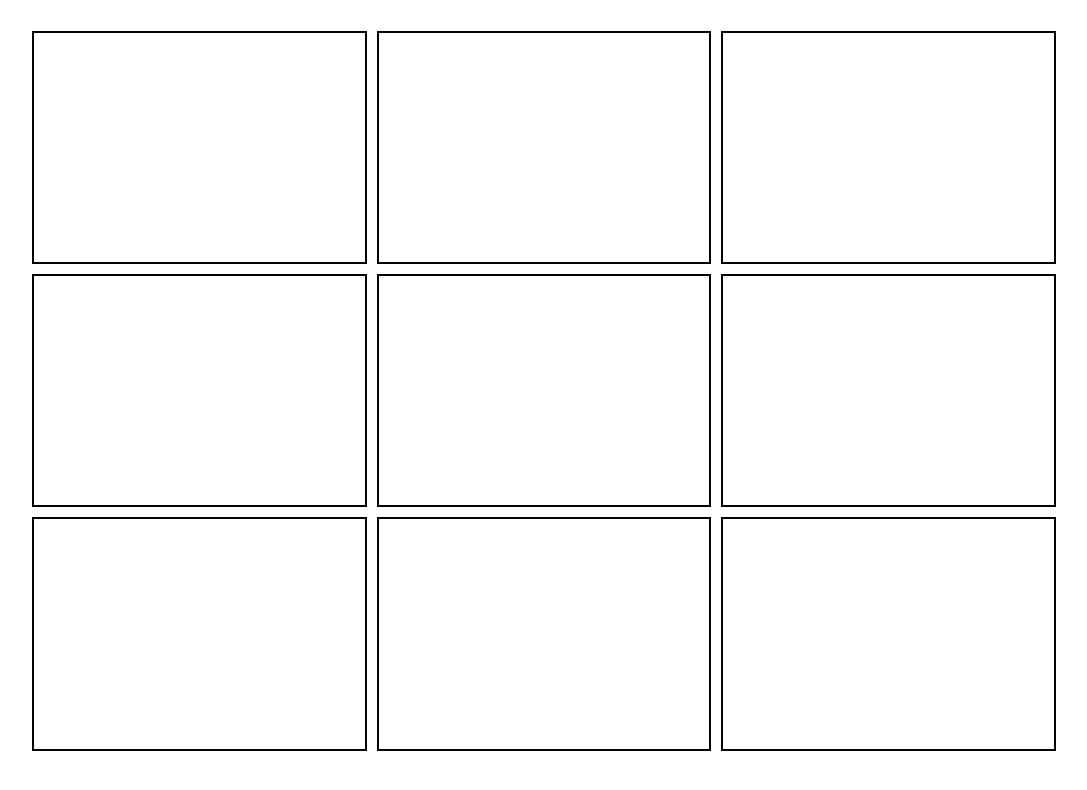
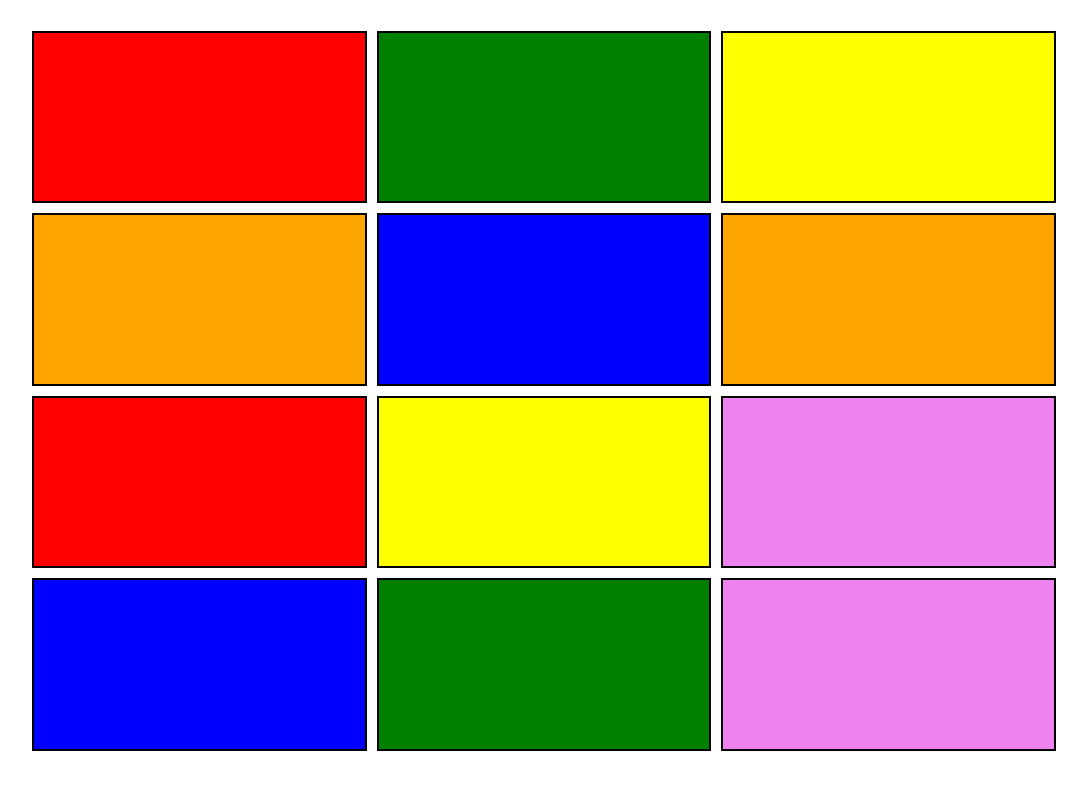
Before and after one commit to tomaschapot/memotest, a plain HTML site: page index.html in a window 1280 px wide. Shown: the whole page, without its empty margins (96-1183 px from the left). Drawn offline with Linux system fonts and the light colour scheme.

Commit message:
added color mixing function
This function is needed  to randomize the color of each card in the memotest, so the game can start always with a different setup

```diff
--- a/index.html
+++ b/index.html
@@ -8,8 +8,9 @@
 		<link rel="stylesheet" href="./styles.css" />
 		<link rel="stylesheet" href="./normalize.css" />
 		<main>
-			<div class="main-container">
+			<div class="board">
 				<div class="column">
+					<div class="card"></div>
 					<div class="card"></div>
 					<div class="card"></div>
 					<div class="card"></div>
@@ -18,13 +19,16 @@
 					<div class="card"></div>
 					<div class="card"></div>
 					<div class="card"></div>
+					<div class="card"></div>
 				</div>
 				<div class="column">
 					<div class="card"></div>
 					<div class="card"></div>
 					<div class="card"></div>
+					<div class="card"></div>
 				</div>
 			</div>
+			<script src="./src/script.js"></script>
 		</main>
 	</head>
 	<body></body>
--- a/src/script.js
+++ b/src/script.js
@@ -0,0 +1,50 @@
+//Important Variables
+
+const $board = document.querySelector(".board");
+const $cards = $board.querySelectorAll(".card");
+const colors = ["red", "blue", "orange", "green", "yellow", "violet"];
+const doubleColors = colors.concat(colors); // duplicates the array for the 12 cards.
+
+function gameConfig() {
+	function assignColor() {
+		let counter = 0; //index counter for the array
+		arrayShuffle(doubleColors);
+
+		$cards.forEach((card) => {
+			card.classList.add(doubleColors[counter]);
+			counter++;
+		});
+	}
+
+	assignColor();
+}
+
+gameConfig();
+
+//Shuffle Array
+
+function arrayShuffle(array) {
+	let currentIndex = array.length;
+	let randomIndex;
+
+	while (currentIndex != 0) {
+		randomIndex = Math.floor(Math.random() * currentIndex);
+		currentIndex--;
+
+		[array[currentIndex], array[randomIndex]] = [
+			array[randomIndex],
+			array[currentIndex],
+		];
+	}
+
+	return array;
+}
+
+/* 1.Creo el color, se lo asigno como clase a dos divs, eso hasta completar los 12 divs
+2. Creo una funcion que cada vez que se inicia el juego se vuelve a asignar los colores a los divs.
+3. Una vez que tengo esta base, tengo que hacer que si el target que estoy senialado tiene la misma clase que el otro target que senialo se selecciona bien, sino
+se sigue seleccionando.
+4. Una vez que seleccione todas, ejecutar un mensaje de que ganaste.
+
+
+*/
--- a/styles.css
+++ b/styles.css
@@ -1,4 +1,4 @@
-.main-container {
+.board {
 	display: flex;
 	justify-content: space-between;
 	width: 100vw;
@@ -21,3 +21,24 @@
 	border: 2px solid black;
 	flex: 1;
 }
+
+/*Card Colors*/
+
+.red {
+	background-color: red;
+}
+.blue {
+	background-color: blue;
+}
+.violet {
+	background-color: violet;
+}
+.yellow {
+	background-color: yellow;
+}
+.green {
+	background-color: green;
+}
+.orange {
+	background-color: orange;
+}
```
